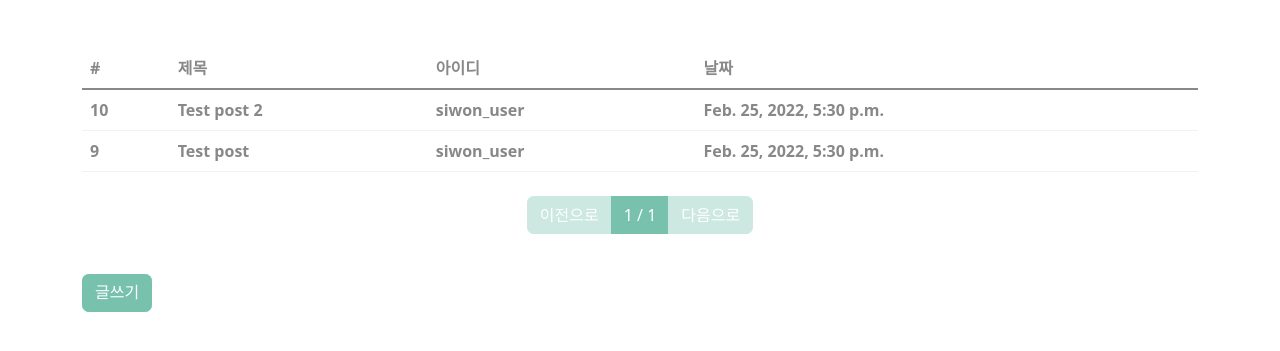
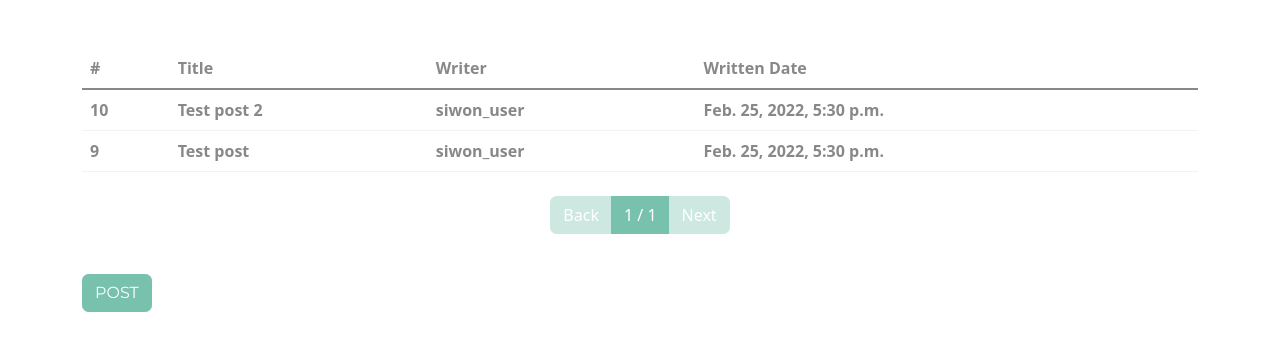
Before and after one commit to CompassCo/Compass-Community, a Django app: page /board/list/ in a window 1280 px wide. Shown: the top 351 px of the page. Run offline with Django 4.2, Linux system fonts and the light colour scheme; data comes from the database, SQL or seed files in the repository; both versions use the stored data as it was after the commit; lists and menus that the app fills with data are empty; parts of the project's set-up code (start-up, migrations or seed data) failed here and were passed over; some libraries are stand-ins or nearby versions.

Commit message:
Edited features

```diff
--- a/fc_community/board/templates/board_list.html
+++ b/fc_community/board/templates/board_list.html
@@ -7,9 +7,9 @@
             <thead>
                 <tr>
                     <th>#</th>
-                    <th>제목</th>
-                    <th>아이디</th>
-                    <th>날짜</th>
+                    <th>Title</th>
+                    <th>Writer</th>
+                    <th>Written Date</th>
                 </tr>
             </thead>
             <tbody>
@@ -31,11 +31,11 @@
             <ul class="pagination justify-content-center">
                 {% if boards.has_previous %}
                 <li class="page-item">
-                    <a href="?p={{ boards.previous_page_number }}" class="page-link">이전으로</a>
+                    <a href="?p={{ boards.previous_page_number }}" class="page-link">Back</a>
                 </li>
                 {% else %}
                 <li class="page-item disabled">
-                    <a href="#" class="page-link disabled">이전으로</a>
+                    <a href="#" class="page-link disabled">Back</a>
                 </li>
                 {% endif %}
                 <li class="page-item" active>
@@ -43,11 +43,11 @@
                 </li>
                 {% if boards.has_next %}
                 <li class="page-item">
-                    <a href="?p={{ boards.next_page_number }}" class="page-link">다음으로</a>
+                    <a href="?p={{ boards.next_page_number }}" class="page-link">Next</a>
                 </li>
                 {% else %}
                 <li class="page-item disabled">
-                    <a href="#" class="page-link disabled">다음으로</a>
+                    <a href="#" class="page-link disabled">Next</a>
                 </li>
                 {% endif %}
             </ul>
@@ -56,7 +56,7 @@
 </div>
 <div class="row">
     <div class="col-12">
-        <br /><button class="btn btn-primary" onclick="location.href='/board/write/'">글쓰기</button>
+        <br /><button class="btn btn-primary" onclick="location.href='/board/write/'">POST</button>
     </div>
 </div>
 {% endblock %}
--- a/fc_community/board/templates/board_write.html
+++ b/fc_community/board/templates/board_write.html
@@ -20,8 +20,8 @@
             <span style="color: red">{{ field.errors }}</span>
             {% endif %}
             {% endfor %}
-            <br /><button type="submit" class="btn btn-primary">업로드</button>
-            <button type="button" class="btn btn-primary" onclick="location.href='/board/list/'">돌아가기</button>
+            <br /><button type="submit" class="btn btn-primary">Upload</button>
+            <button type="button" class="btn btn-primary" onclick="location.href='/board/list/'">Back</button>
         </form>
     </div>
 </div>
--- a/fc_community/fcuser/templates/login.html
+++ b/fc_community/fcuser/templates/login.html
@@ -26,7 +26,10 @@
                 {% endif %}
                 {% endfor %}
                 <br /><button type="submit" class="btn btn-primary">Log in!</button>
+
             </form>
+            <br /><button class="btn btn-primary" onclick="location.href='/fcuser/register'">Create your account</button>
+            <button class="btn btn-primary" onclick="location.href='/'">Back to HOME</button>
         </div>
     </div>
 </div>
--- a/fc_community/fcuser/templates/register.html
+++ b/fc_community/fcuser/templates/register.html
@@ -45,6 +45,8 @@
                 </div><br />
                 <button type="submit" class="btn btn-primary">Join!</button>
             </form>
+            <br /><button class="btn btn-primary" onclick="location.href='/fcuser/login'">You have account already?</button>
+            <button class="btn btn-primary" onclick="location.href='/'">Back to HOME</button>
         </div>
     </div>
 </div>
--- a/fc_community/fcuser/views.py
+++ b/fc_community/fcuser/views.py
@@ -55,7 +55,7 @@ def register(request):
                 useremail = useremail,
                 password = make_password(password)
             )
-
             fcuser.save()
+            return redirect('/fcuser/login')
 
         return render(request, 'register.html', res_data)
```
Also changed, not shown: fc_community/board/templates/board_detail.html (+5 -5 lines), fc_community/db.sqlite3, 1 other file.
